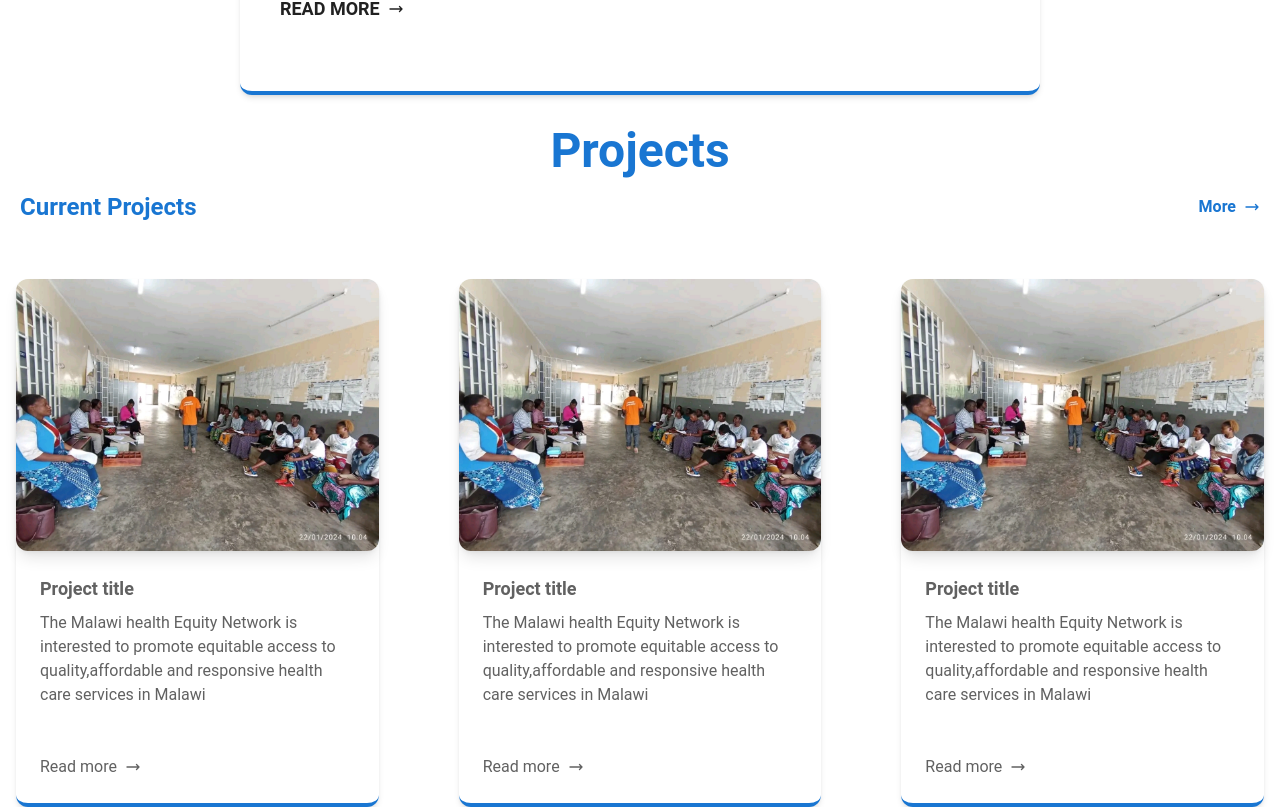
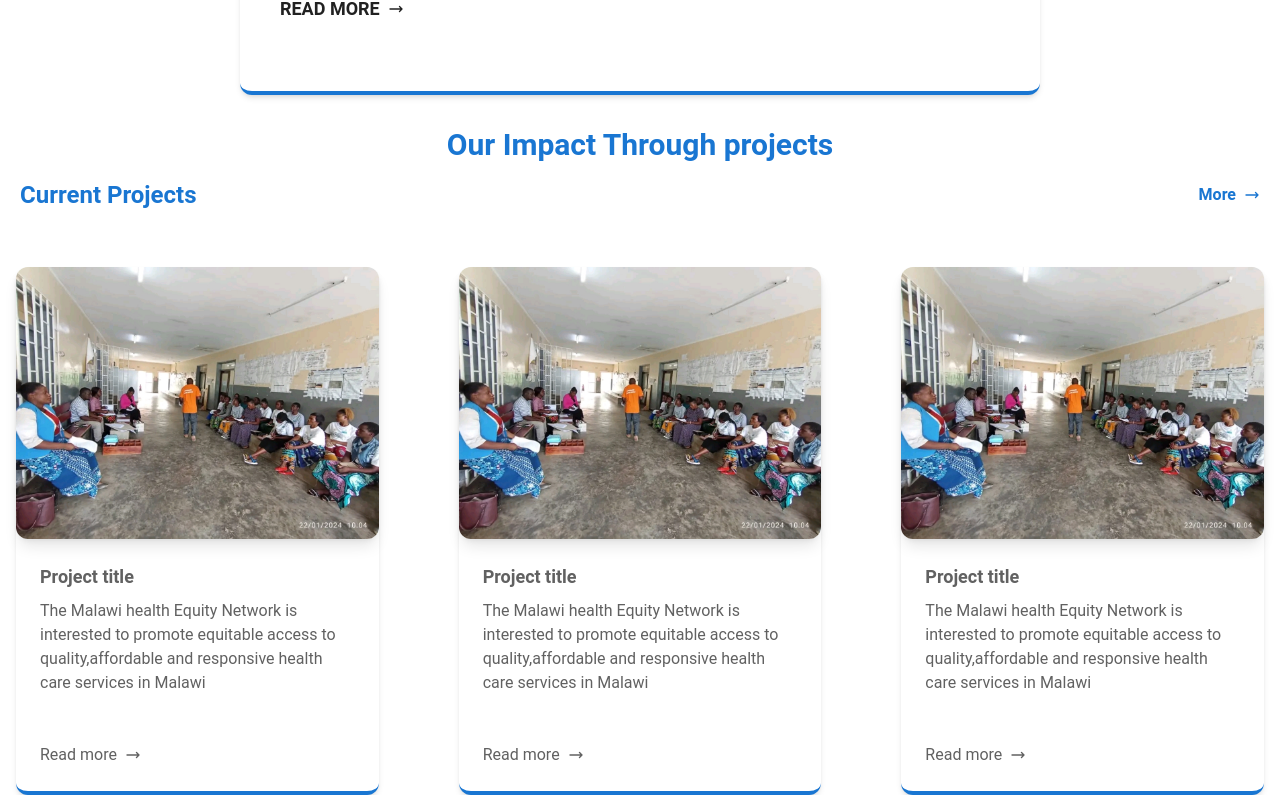
Before and after one commit to Risetech4drew/MHEN-project, a React (Vite) app: page / in a window 1280 px wide. Shown: the part 2295-3102 px from the top of the page. Built offline with nearby package versions, Linux system fonts and the light colour scheme.

Commit message:
changed projects heading

```diff
--- a/src/pages/home/components/Projects.jsx
+++ b/src/pages/home/components/Projects.jsx
@@ -33,8 +33,8 @@
 function Projects() {
   return (
     <div className="mt-8">
-      <h1 className="text-3xl md:text-5xl text-center text-blue-700 font-bold">
-        Projects
+      <h1 className="text-2xl md:text-3xl text-center text-blue-700 font-bold">
+        Our Impact Through projects
       </h1>
       <div className="mt-4 flex justify-between px-5">
         <h3 className="text-center text-blue-700 font-bold text-lg md:text-2xl">
```
